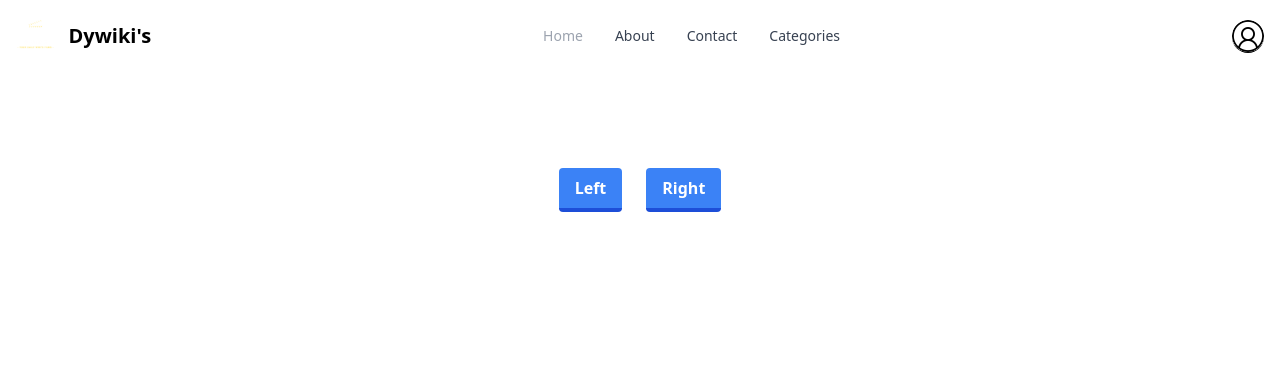
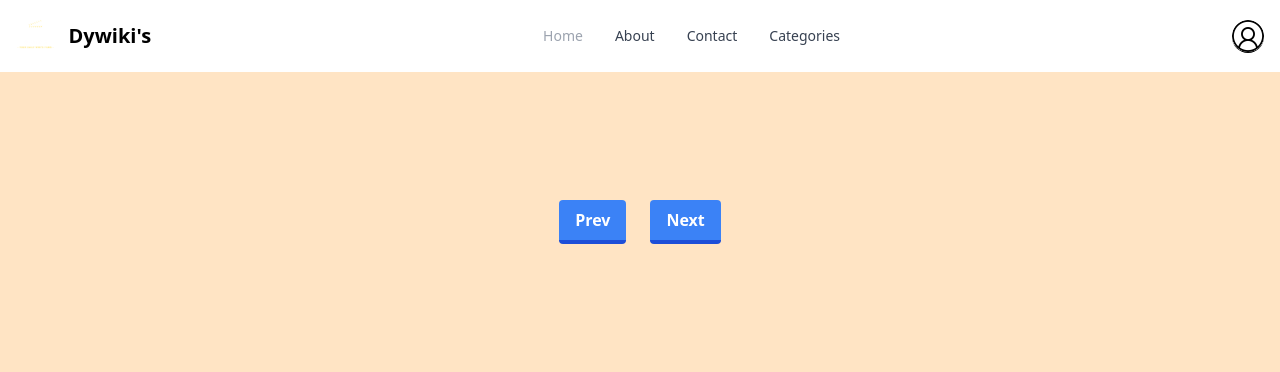
Before and after one commit to tinkode92/ProjetDevLabBack_Bekrarchouche_Bucpsun, a PHP site: page /categorie.php in a window 1280 px wide. Shown: the top 372 px of the page. Run offline with PHP 8.4, Linux system fonts and the light colour scheme; the visitor is signed in with stand-in values (Sample User, id 1); some libraries are stand-ins or nearby versions.

Commit message:
:construction: in progress...

```diff
--- a/CSS/style.css
+++ b/CSS/style.css
@@ -7,3 +7,7 @@
 button {
     border-bottom: 1px solid black;
 }
+
+body {
+    background-color: bisque ;
+}
--- a/JS/api_query.js
+++ b/JS/api_query.js
@@ -3,36 +3,44 @@ const api_key = "e63fb2ad752c2e17625b63265a27a32a"
 let genres = fetch("https://api.themoviedb.org/3/genre/movie/list?api_key=" + api_key).then(response => response.json()).then(data =>  {
     for (let r of data.genres) {
         let button = document.createElement('button');
-        button.innerHTML = r['name'];
-        button.classList = 'w-[125px] bg-gray-700 text-white p-1 rounded-full';
+            button.innerHTML = r['name'];
+            button.classList = 'bg-blue-500 hover:bg-blue-400 text-white font-bold py-2 px-4 border-b-4 border-blue-700 hover:border-blue-500 rounded ease-in-out duration-150';
 
         button.addEventListener('click', ()=> {
             getMovieGenre(r['id'])
+            let genre_title= document.querySelector('#H1_genre')
+            genre_title.innerHTML = 'Categorie: ' + r['name']
         })
-        console.log(r)
+
+
         document.querySelector('.genre_container').appendChild(button)
     }
+
 })
 
 let containerMovies = document.querySelector('.movie_container');
 
-let PaginationPrev = document.querySelector(".prev")
-let PaginationNext = document.querySelector(".next")
+let PaginationPrev = document.querySelector("#prev")
+let PaginationNext = document.querySelector("#next")
 let page_number = document.querySelector("#page")
+let pagination = 1
 
 
-let pagination = 1
+
+
 
 function getMovieGenre(genre){
-    fetch('https://api.themoviedb.org/3/discover/movie?api_key='+api_key+'&with_genres='+genre)
+    fetch('https://api.themoviedb.org/3/discover/movie?api_key='+api_key+'&with_genres='+genre+"&page="+pagination)
         .then(response => response.json())
         .then(data => {
+            console.log(data)
             if(containerMovies.innerHTML !== null){
                 containerMovies.innerHTML = '';
             }
-
-
-
+            PaginationNext.addEventListener('click', () => {
+                pagination++
+                containerMovies.innerHTML = getMovieGenre(genre, pagination)
+            });
             data['results'].forEach(movie => {
                 let card = document.createElement('div')
                     containerMovies.appendChild(card)
--- a/categorie.php
+++ b/categorie.php
@@ -17,19 +17,31 @@ require_once 'src/connection.php';
 <?php require_once "src/template/nav.php"?>
 
 
-<div class="genre_container grid gap-0.5">
 
+
+
+
+
+<div class="genre_container flex gap-2 flex-wrap justify-center py-2 px-20">
+
+</div>
+
+<div class="pt-4">
+    <h1 class="font-bold text-center" id="H1_genre">
+
+    </h1>
 </div>
 
 <div class="movie_container flex flex-wrap gap-8 justify-center py-12">
 
 </div>
 
+
+
 <div class="flex gap-x-6 justify-center pb-4" id="page">
-    <button class="bg-blue-500 hover:bg-blue-400 text-white font-bold py-2 px-4 border-b-4 border-blue-700 hover:border-blue-500 rounded" id="prev">Left</button>
-    <button class="bg-blue-500 hover:bg-blue-400 text-white font-bold py-2 px-4 border-b-4 border-blue-700 hover:border-blue-500 rounded" id="next">Right</button>
+    <button class="bg-blue-500 hover:bg-blue-400 text-white font-bold py-2 px-4 border-b-4 border-blue-700 hover:border-blue-500 rounded hover:border-b-0 ease-in-out duration-150" id="prev">Prev</button>
+    <button class="bg-blue-500 hover:bg-blue-400 text-white font-bold py-2 px-4 border-b-4 border-blue-700 hover:border-blue-500 rounded hover:border-b-0 ease-in-out duration-150" id="next">Next</button>
 </div>
-
 
 <script src="JS/api_query.js"></script>
 <script src="JS/script.js"></script>
```
